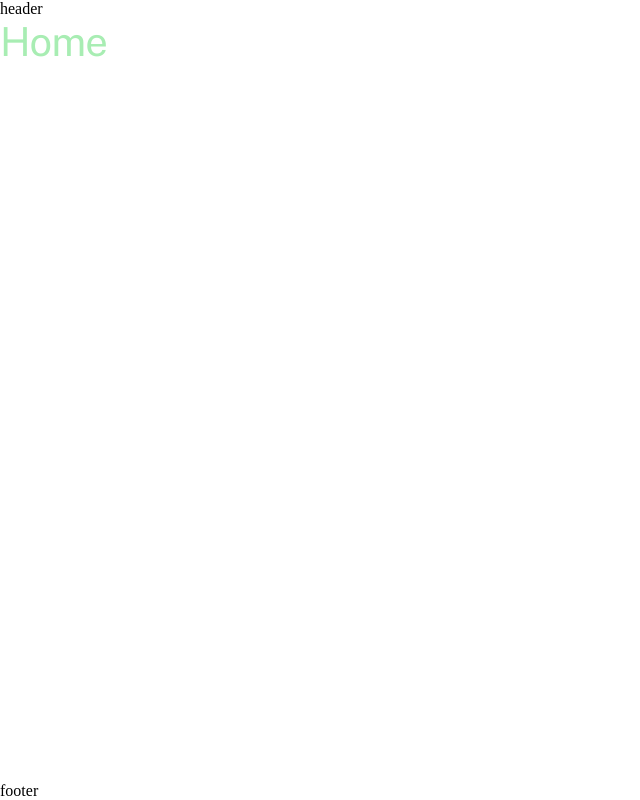
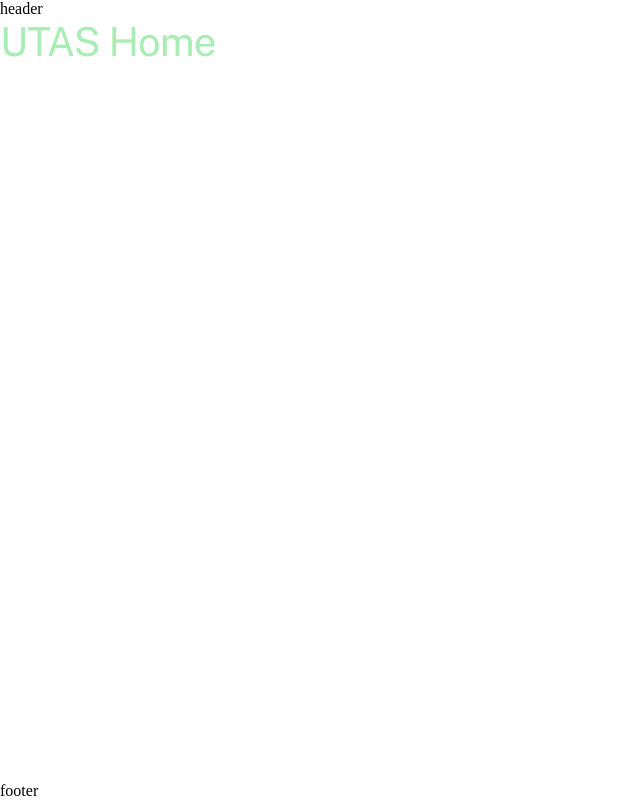
Before and after one commit to jesudason/boilerplate, a website built with Parcel: page src/home.html in a window 1280 px wide. Shown: the whole page, without its empty margins (0-640 px from the left). Built offline with nearby package versions, Linux system fonts and the light colour scheme.

Commit message:
Changed Main heading

```diff
--- a/src/home.html
+++ b/src/home.html
@@ -12,7 +12,7 @@
     <include src="partials/header.html"></include>
 
     <main>
-        <h2 class="public-sans-400">Home</h2>
+        <h2 class="public-sans-400">UTAS Home</h2>
 
     </main>
 
```
